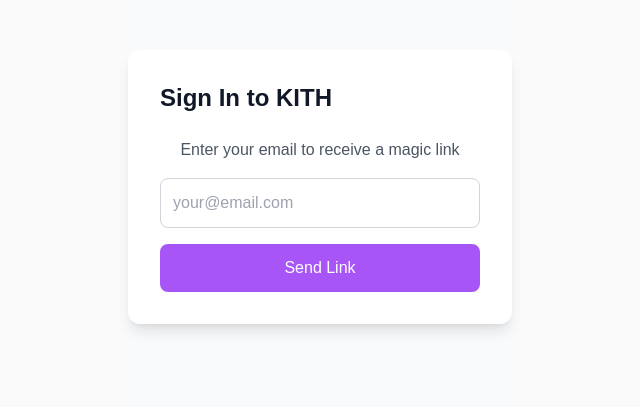
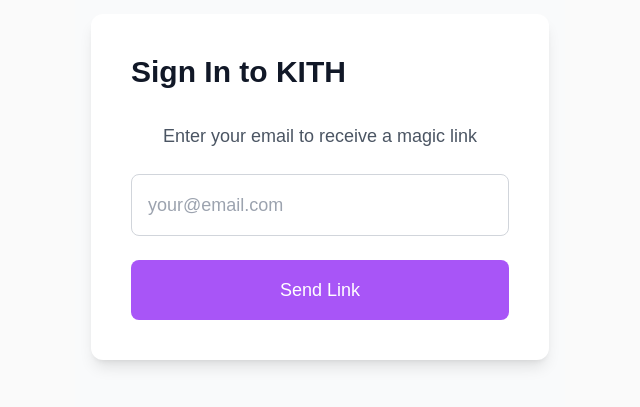
Before and after one commit to Mbiydzenyuy3/contact-manager, a React (Vite) app: page /auth in a window 1280 px wide. Shown: the part 213-620 px from the top of the page, without its empty margins (320-960 px from the left). Built offline with nearby package versions, Linux system fonts and the light colour scheme; no server answers.

Commit message:
Resized the contact form and the auth sign in to KITH form

```diff
--- a/src/components/Auth.jsx
+++ b/src/components/Auth.jsx
@@ -21,15 +21,15 @@
   };
 
   return (
-    <div className='min-h-screen flex items-center justify-center bg-gray-50'>
+    <div className='min-h-screen flex items-center justify-center bg-gray-50 px-4'>
       <form
         onSubmit={handleSubmit}
-        className='bg-white p-8 rounded-xl shadow-lg w-full max-w-sm'
+        className='bg-white p-10 rounded-xl shadow-lg w-full max-w-sm md:max-w-md lg:max-w-lg'
       >
-        <h2 className='text-2xl font-bold text-gray-900 mb-6 text-center'>
+        <h2 className='text-3xl font-bold text-gray-900 mb-8 text-center'>
           Sign In to KITH
         </h2>
-        <p className='text-gray-600 mb-4 text-center'>
+        <p className='text-gray-600 mb-6 text-center text-lg'>
           Enter your email to receive a magic link
         </p>
         <input
@@ -37,13 +37,13 @@
           value={email}
           onChange={(e) => setEmail(e.target.value)}
           placeholder='your@email.com'
-          className='w-full p-3 border border-gray-300 rounded-lg transition-all focus:outline-none focus:border-blue-500 focus:ring-2 focus:ring-blue-500/50 mb-4'
+          className='w-full p-4 border border-gray-300 rounded-lg transition-all focus:outline-none focus:border-blue-500 focus:ring-2 focus:ring-blue-500/50 mb-6 text-lg'
           required
         />
         <button
           type='submit'
           disabled={loading}
-          className='w-full bg-purple-500 text-white p-3 rounded-lg font-medium transition-all hover:bg-purple-600 disabled:opacity-50'
+          className='w-full bg-purple-500 text-white p-4 rounded-lg font-medium transition-all hover:bg-purple-600 disabled:opacity-50 text-lg'
         >
           {loading ? "Sending..." : "Send Link"}
         </button>
--- a/src/components/ContactForm.jsx
+++ b/src/components/ContactForm.jsx
@@ -114,7 +114,7 @@
         initial={{ scale: 0.95, opacity: 0 }}
         animate={{ scale: 1, opacity: 1 }}
         exit={{ scale: 0.95, opacity: 0 }}
-        className='bg-white rounded-xl shadow-lg w-full max-w-md relative overflow-hidden'
+        className='bg-white rounded-xl shadow-lg w-full max-w-md relative max-h-[90vh] overflow-y-auto'
       >
         <div className='p-6'>
           <button
@@ -129,7 +129,7 @@
           {!initialData && (
             <div className='mb-6 p-4 bg-gray-50 rounded-lg'>
               <label className='block text-sm font-medium text-gray-700 mb-2'>
-                Quick Add: Paste LinkedIn Bio or Email Signature
+                Quick Add: Paste contacts information below
               </label>
               <textarea
                 value={pasteText}
@@ -138,7 +138,7 @@
                   setParseMessage("");
                 }}
                 className='w-full p-3 border border-gray-300 rounded-lg transition-all focus:outline-none focus:border-blue-500 focus:ring-2 focus:ring-blue-500/50 mb-3'
-                rows={4}
+                rows={3}
                 placeholder='Paste contact information here...'
               />
               <motion.button
```
